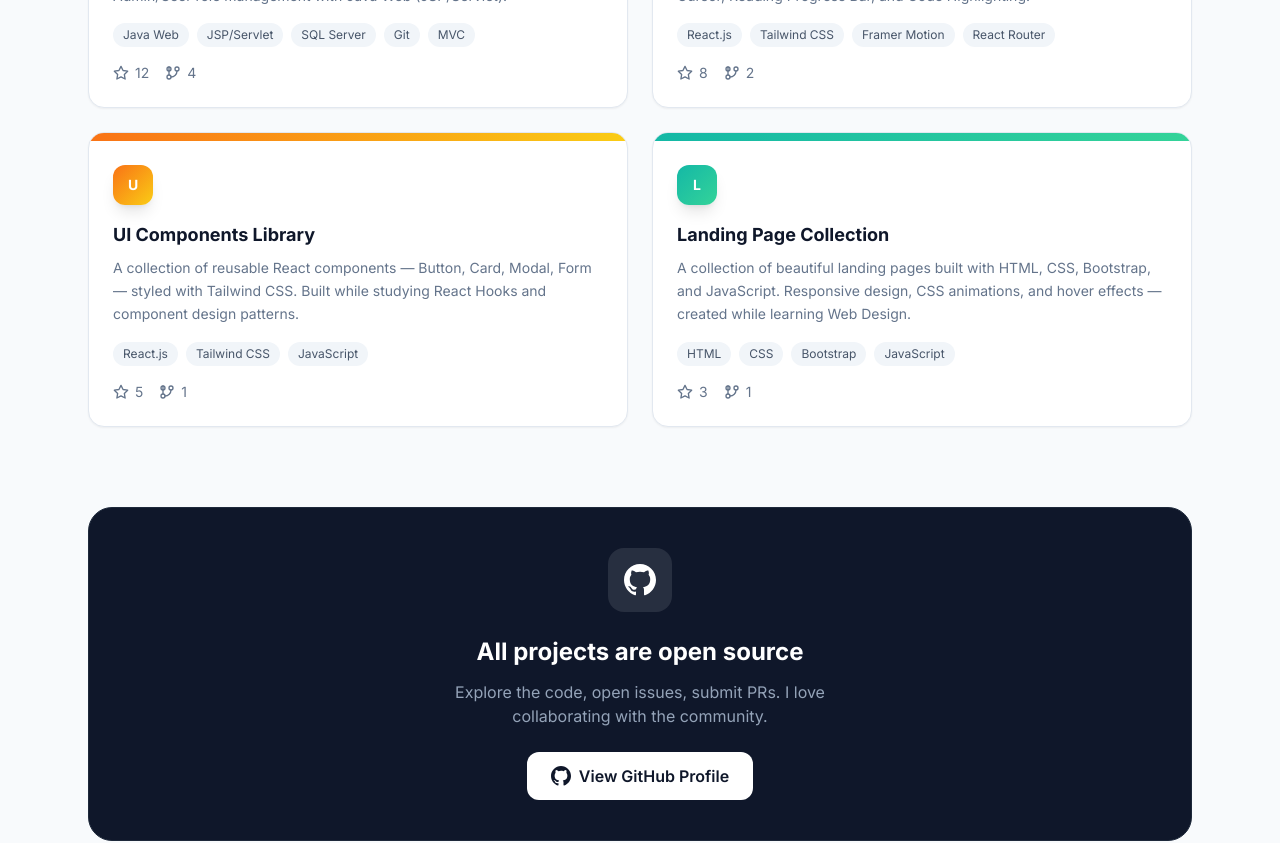
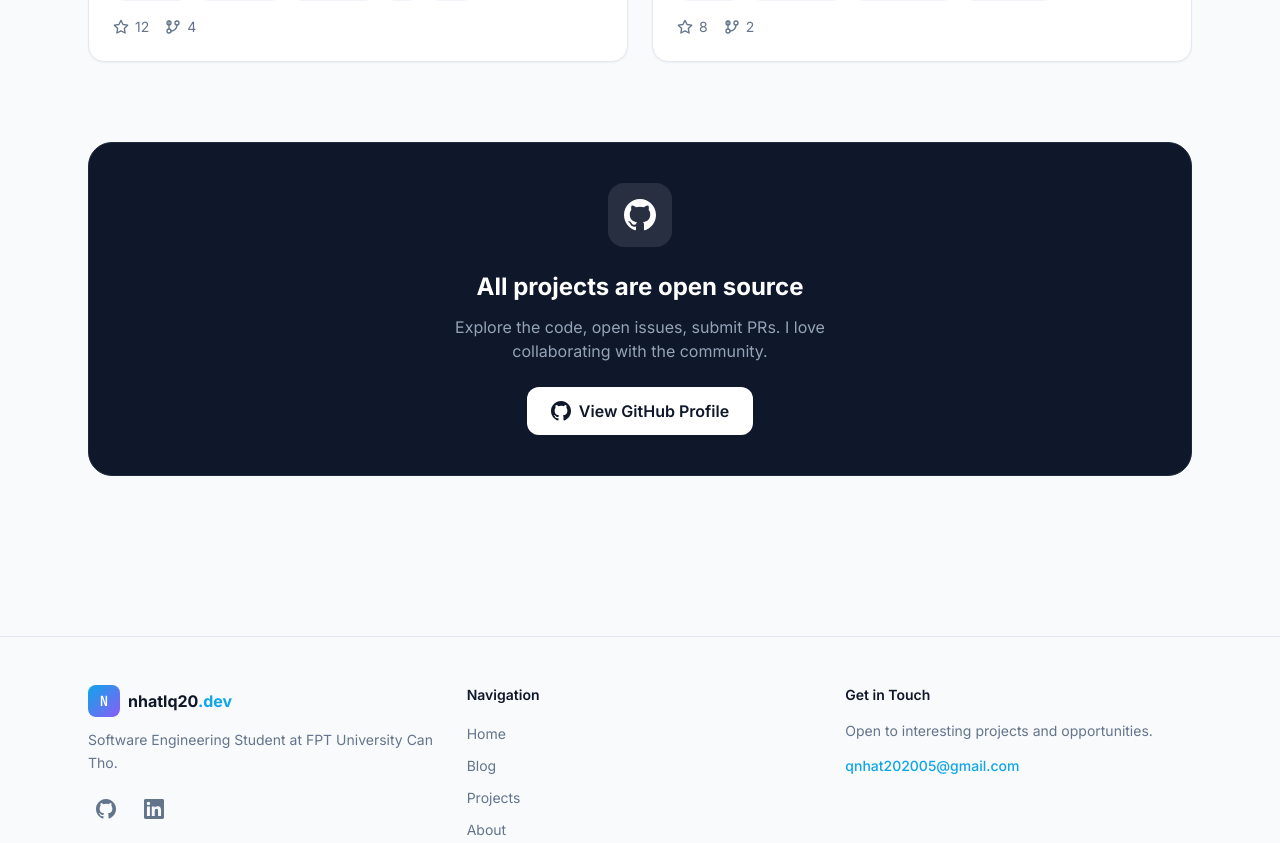
Before and after one commit to nhatlq20/awesome-react-blog, a React (Create React App) app in the folder awesome-react-blog/: page /projects in a window 1280 px wide. Shown: the part 840-1683 px from the top of the page. Built offline with nearby package versions, Linux system fonts and the light colour scheme.

Commit message:
chore: update project-page UI

```diff
--- a/awesome-react-blog/src/components/Footer.jsx
+++ b/awesome-react-blog/src/components/Footer.jsx
@@ -10,12 +10,6 @@ const GitHubIcon = () => (
 const LinkedInIcon = () => (
     <svg className="w-5 h-5" viewBox="0 0 24 24" fill="currentColor">
         <path d="M20.447 20.452h-3.554v-5.569c0-1.328-.027-3.037-1.852-3.037-1.853 0-2.136 1.445-2.136 2.939v5.667H9.351V9h3.414v1.561h.046c.477-.9 1.637-1.85 3.37-1.85 3.601 0 4.267 2.37 4.267 5.455v6.286zM5.337 7.433a2.062 2.062 0 0 1-2.063-2.065 2.064 2.064 0 1 1 2.063 2.065zm1.782 13.019H3.555V9h3.564v11.452zM22.225 0H1.771C.792 0 0 .774 0 1.729v20.542C0 23.227.792 24 1.771 24h20.451C23.2 24 24 23.227 24 22.271V1.729C24 .774 23.2 0 22.222 0h.003z" />
-    </svg>
-);
-
-const TwitterIcon = () => (
-    <svg className="w-5 h-5" viewBox="0 0 24 24" fill="currentColor">
-        <path d="M18.244 2.25h3.308l-7.227 8.26 8.502 11.24H16.17l-5.214-6.817L4.99 21.75H1.68l7.73-8.835L1.254 2.25H8.08l4.713 6.231zm-1.161 17.52h1.833L7.084 4.126H5.117z" />
     </svg>
 );
 
@@ -36,11 +30,11 @@ export default function Footer() {
                                 <span className="text-white font-bold text-sm font-mono">N</span>
                             </div>
                             <span className="font-bold text-slate-900 dark:text-white">
-                                nhat<span className="text-primary-500">.dev</span>
+                                nhatlq20<span className="text-primary-500">.dev</span>
                             </span>
                         </div>
                         <p className="text-sm text-slate-500 dark:text-slate-400 leading-relaxed">
-                            Software Engineering Student · FPT University Can Tho. Passionate about Frontend & React.js.
+                            Software Engineering Student at FPT University Can Tho.
                         </p>
                         <div className="flex gap-3 mt-4">
                             <a href="https://github.com/nhatlq20" target="_blank" rel="noreferrer" className="p-2 rounded-lg text-slate-500 hover:text-slate-900 dark:hover:text-white hover:bg-slate-100 dark:hover:bg-slate-800 transition-all duration-200 cursor-pointer">
@@ -49,9 +43,7 @@ export default function Footer() {
                             <a href="https://linkedin.com/in/nhatlq20" target="_blank" rel="noreferrer" className="p-2 rounded-lg text-slate-500 hover:text-blue-600 hover:bg-slate-100 dark:hover:bg-slate-800 transition-all duration-200 cursor-pointer">
                                 <LinkedInIcon />
                             </a>
-                            <a href="https://twitter.com" target="_blank" rel="noreferrer" className="p-2 rounded-lg text-slate-500 hover:text-sky-500 hover:bg-slate-100 dark:hover:bg-slate-800 transition-all duration-200 cursor-pointer">
-                                <TwitterIcon />
-                            </a>
+
                         </div>
                     </div>
 
--- a/awesome-react-blog/src/content/data.js
+++ b/awesome-react-blog/src/content/data.js
@@ -395,38 +395,20 @@ export const skills = [
 export const experiences = [
   {
     id: 1,
-    role: 'Frontend Developer (Internship)',
-    company: 'Seeking Opportunities',
-    period: '2026 — Present',
-    description: 'Actively looking for a Front-end internship or Junior Developer position. Goal: apply React.js and MERN Stack knowledge to real-world projects and learn from senior developers in a professional environment.',
-    tags: ['React.js', 'Node.js', 'MongoDB', 'REST API'],
-    type: 'work',
+    role: 'High School Student',
+    company: 'Truong Long Tay High School',
+    period: '2020 — 2023',
+    description: 'Completed high school education with a focus on natural sciences. Developed foundational problem-solving skills and a growing interest in technology and programming.',
+    tags: ['Mathematics', 'Physics', 'Natural Sciences'],
+    type: 'education',
   },
   {
     id: 2,
-    role: 'Frontend Team Lead',
-    company: 'PharmacyLife Project (FPT University)',
-    period: '01/2026 — Present',
-    description: 'A 5-member team project — Pharmacy Management System. Responsible for multi-unit sales logic (Box/Blister/Tablet), ERD design, cart & checkout flow, Admin/User role management, and Git version control.',
-    tags: ['Java Web', 'JSP/Servlet', 'SQL Server', 'Git', 'MVC'],
-    type: 'work',
-  },
-  {
-    id: 3,
     role: 'Software Engineering Student',
     company: 'FPT University Can Tho',
     period: '2023 — Present',
-    description: 'Software Engineering major, GPA 3.2/4. Coursework includes Software Engineering, Database Design, and Web Development. Actively participates in group projects and on-campus hackathons.',
-    tags: ['Software Engineering', 'Database', 'Web Dev', 'GPA 3.2/4'],
-    type: 'education',
-  },
-  {
-    id: 4,
-    role: 'Online Course Learner',
-    company: 'Coursera / Self-Learning',
-    period: '2025 — Present',
-    description: 'Completed certifications: Web Design for Everybody (05/2025), Software Development Lifecycle (09/2025), User Experience Research and Design (01/2026). Self-studying React.js, Node.js, and the MERN Stack through online resources.',
-    tags: ['Web Design', 'UX Research', 'SDLC', 'React.js'],
+    description: 'Software Engineering major, GPA 3.2/4.0. Coursework includes Software Engineering, Database Design, and Web Development. Actively participates in group projects and on-campus hackathons.',
+    tags: ['Software Engineering', 'Database', 'Web Dev', 'GPA 3.2/4.0'],
     type: 'education',
   },
 ];
@@ -456,30 +438,6 @@ export const projects = [
     demo: 'http://localhost:3000',
     repo: 'https://github.com/nhatlq20/awesome-react-blog',
     featured: true,
-  },
-  {
-    id: 3,
-    title: 'UI Components Library',
-    description: 'A collection of reusable React components — Button, Card, Modal, Form — styled with Tailwind CSS. Built while studying React Hooks and component design patterns.',
-    tags: ['React.js', 'Tailwind CSS', 'JavaScript'],
-    gradient: 'from-orange-500 to-yellow-400',
-    stars: 5,
-    forks: 1,
-    demo: '#',
-    repo: 'https://github.com/nhatlq20',
-    featured: false,
-  },
-  {
-    id: 4,
-    title: 'Landing Page Collection',
-    description: 'A collection of beautiful landing pages built with HTML, CSS, Bootstrap, and JavaScript. Responsive design, CSS animations, and hover effects — created while learning Web Design.',
-    tags: ['HTML', 'CSS', 'Bootstrap', 'JavaScript'],
-    gradient: 'from-teal-500 to-emerald-400',
-    stars: 3,
-    forks: 1,
-    demo: '#',
-    repo: 'https://github.com/nhatlq20',
-    featured: false,
   },
 ];
 
--- a/awesome-react-blog/src/pages/ProjectsPage.jsx
+++ b/awesome-react-blog/src/pages/ProjectsPage.jsx
@@ -41,7 +41,7 @@ export default function ProjectsPage() {
                             { value: '4+', label: 'Projects Completed', color: 'from-blue-500 to-cyan-400' },
                             { value: '3.2', label: 'GPA / 4.0', color: 'from-purple-500 to-pink-400' },
                             { value: '3', label: 'Certifications', color: 'from-orange-500 to-yellow-400' },
-                            { value: '2026', label: 'Graduating Soon', color: 'from-teal-500 to-emerald-400' },
+                            { value: '2027', label: 'Graduating Soon', color: 'from-teal-500 to-emerald-400' },
                         ].map(stat => (
                             <div key={stat.label} className="p-5 rounded-2xl bg-white dark:bg-slate-800/50 border border-slate-200 dark:border-slate-700/50 text-center shadow-sm">
                                 <div className={`text-3xl font-black mb-1 bg-gradient-to-r ${stat.color} bg-clip-text text-transparent`}>
```
